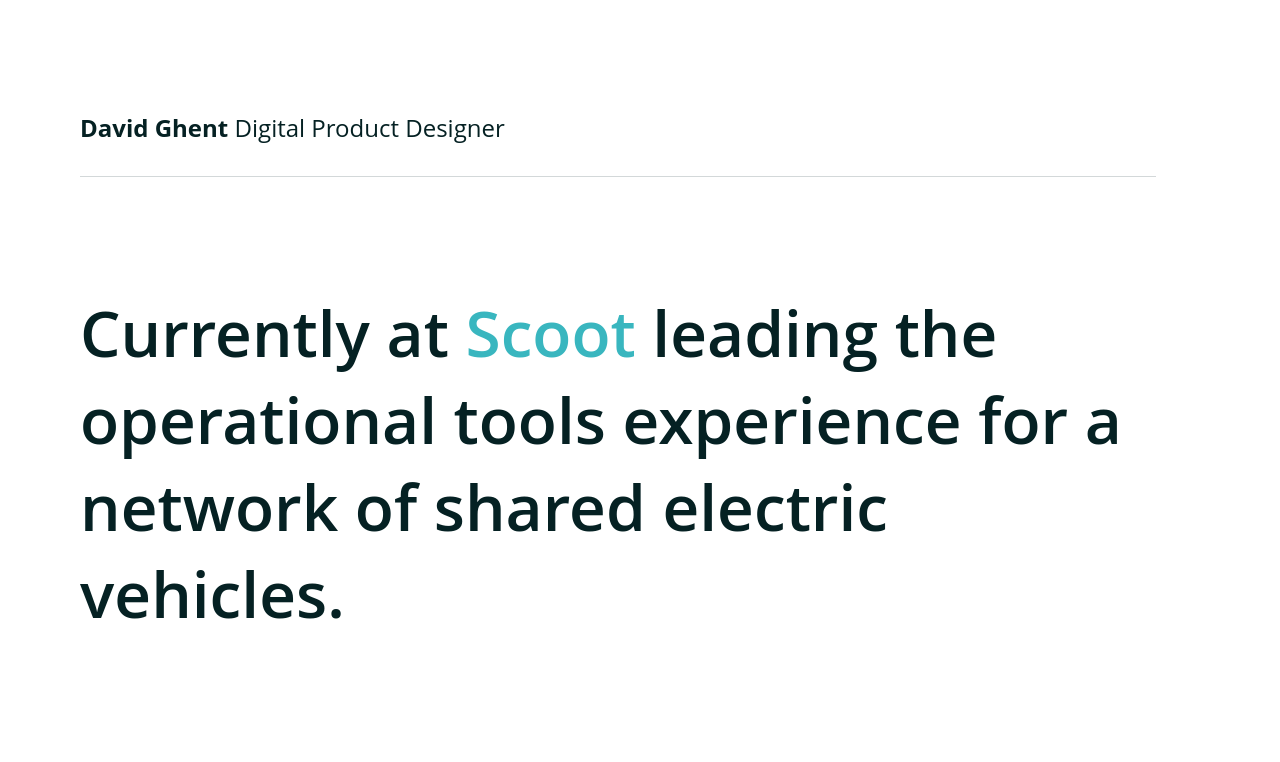
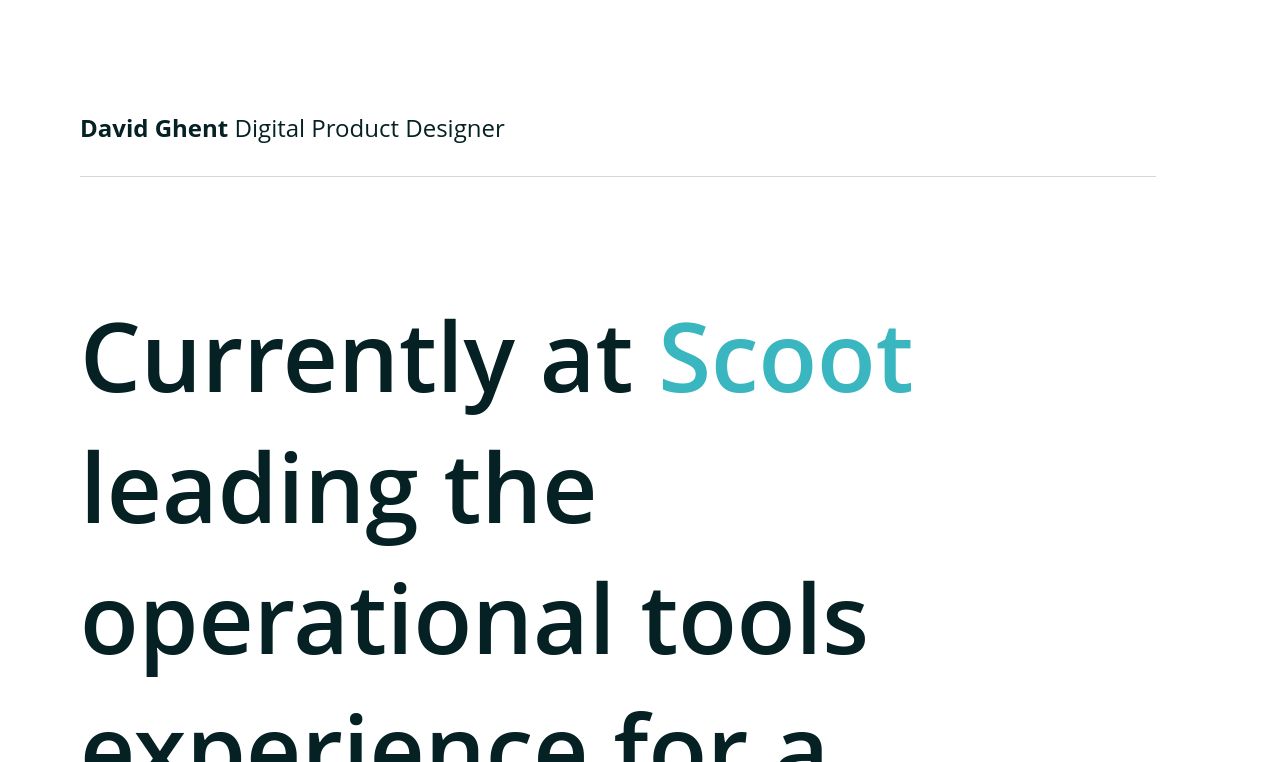
Before and after one commit to dghent/david-ghent-portfolio, a plain HTML site: page index.html in a window 1280 px wide. Shown: the top 762 px of the page. Drawn offline with Linux system fonts and the light colour scheme.

Commit message:
tweaking h1's on homepage

```diff
--- a/main.css
+++ b/main.css
@@ -185,10 +185,9 @@ body {
   margin: auto;
 }
 
-/* @media screen and (min-width: 1920px) {
-  .case-study-text {
-    width: 50%;
-    padding-left: 48px;
+/* @media screen and (min-width: 1440px) {
+  #section1 h1 {
+    font-size: 124px;
   }
 } */
 
@@ -258,9 +257,6 @@ body {
 @media screen and (min-width: 901px) {
   body {
     margin: 16px;
-  }
-  h1 {
-    font-size: 64px;
   }
   h2 {
     font-size: 48px;
```
